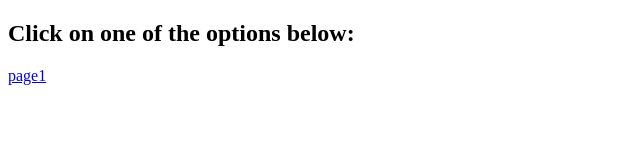
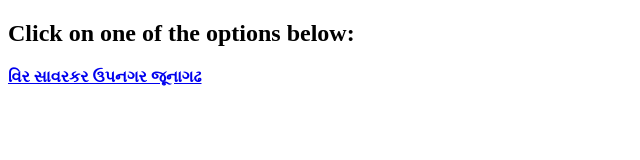
Before and after one commit to tushar-chhatrara/photo-editor, a plain HTML site: page index.html in a window 1280 px wide. Shown: the whole page, without its empty margins (0-640 px from the left). Drawn offline with Linux system fonts and the light colour scheme.

Commit message:
Update index.html

```diff
--- a/index.html
+++ b/index.html
@@ -7,6 +7,6 @@
 </head>
 <body>
   <h2>Click on one of the options below:</h2>
-  <p><a href="page1.html">page1</a></p>
+  <h4><p><a href="page1.html">વિર સાવરકર ઉપનગર જૂનાગઢ</a></p></h4>
 </body>
 </html>
```
